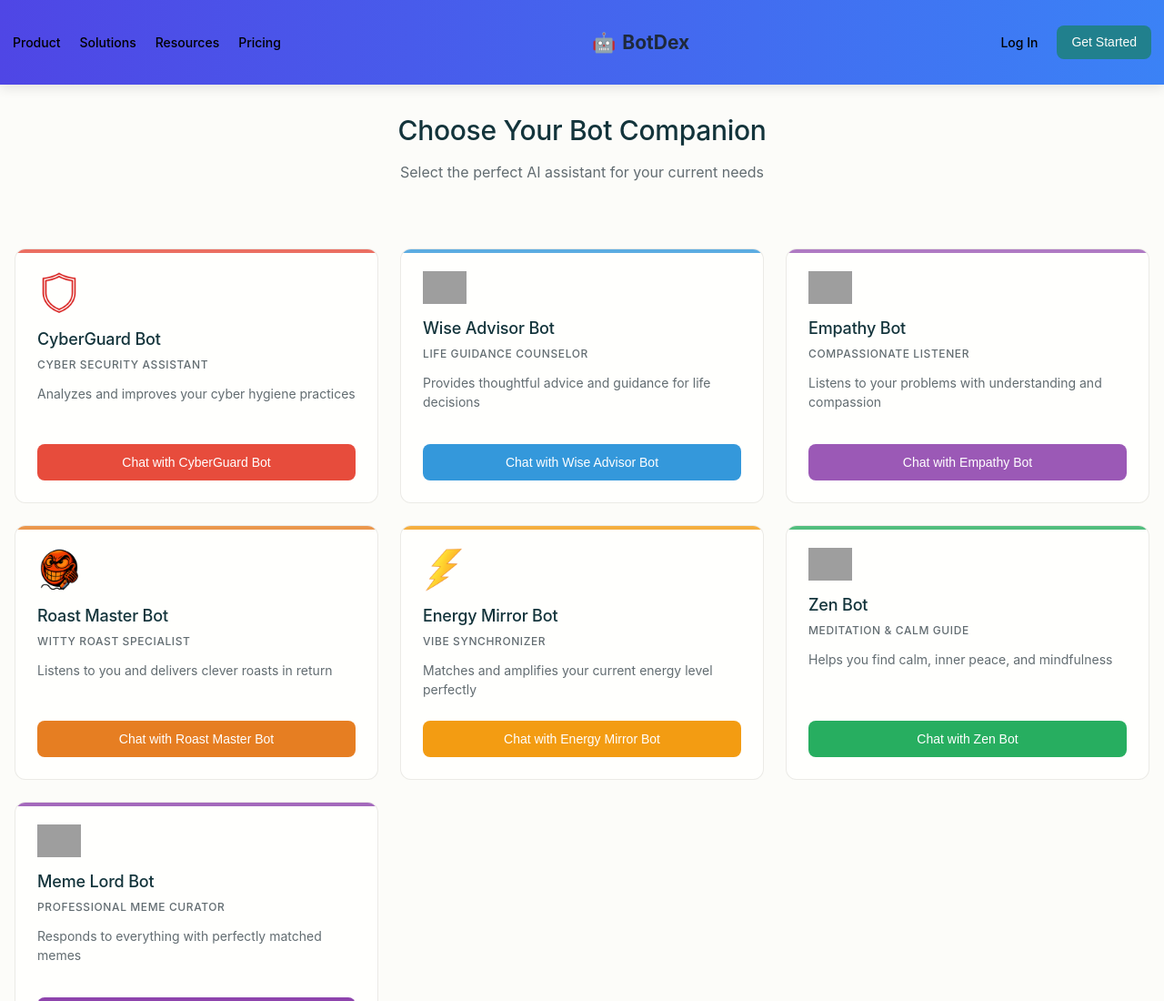
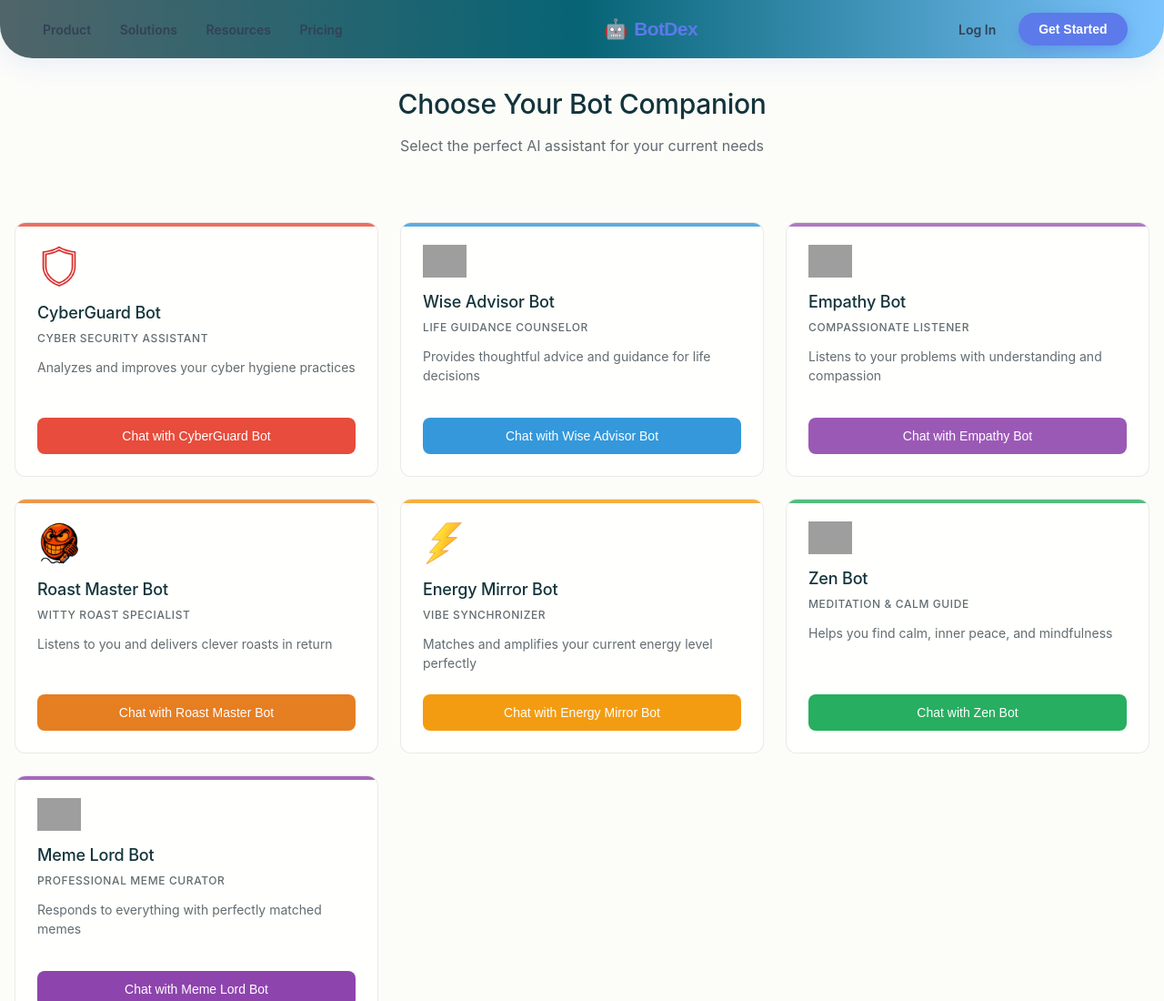
Before and after one commit to Candycane45/BotDex, a website: page index.html in a window 1280 px wide. Shown: the top 1100 px of the page at 91% size. Drawn offline with Linux system fonts and the light colour scheme; grey boxes are pictures that could not be loaded; a web font is replaced by a local one.

Commit message:
commit index.html style.css

```diff
--- a/index.html
+++ b/index.html
@@ -10,23 +10,26 @@
 <body>
     <header class="site-header">
     <div class="header-container">
-        <div class="nav-left">
+
+        <nav class="nav-left" aria-label="Primary navigation">
         <a href="#" class="nav-link">Product</a>
         <a href="#" class="nav-link">Solutions</a>
         <a href="#" class="nav-link">Resources</a>
         <a href="#" class="nav-link">Pricing</a>
-        </div>
+        </nav>
 
-        <div class="logo-text">
+        <a href="#" class="logo-text" aria-label="BotDex home">
         🤖 <span>BotDex</span>
-        </div>
+        </a>
 
-        <div class="nav-right">
+        <nav class="nav-right" aria-label="User navigation">
         <a href="#" class="nav-link">Log In</a>
         <button class="btn btn--primary">Get Started</button>
-        </div>
+        </nav>
+
     </div>
     </header>
+
 
     <div class="container">
         <header class="header">
--- a/style.css
+++ b/style.css
@@ -1247,3 +1247,162 @@ select.form-control {
     color: #e0f2fe;
   }
 }
+
+
+/* Base colors (you can set them as CSS variables if preferred) */
+:root {
+  --color-primary: #5c7aea; /* soothing indigo */
+  --color-primary-hover: #7f92f7;
+  --color-background-header: linear-gradient(90deg, #506569, #066475, #7cc4fe);
+  --color-text-dark: #95c0eb;
+  --color-text-light: #f1f5f9;
+  --color-nav-link: #334155;
+  --color-nav-link-hover: var(--color-primary);
+  --btn-bg-primary: var(--color-primary);
+  --btn-bg-primary-hover: var(--color-primary-hover);
+  --btn-text-primary: #fff;
+}
+
+/* Header Container */
+.site-header {
+  background: var(--color-background-header);
+  padding: 1rem 2rem;
+  border-radius: 0 0 36px 36px;
+  box-shadow: 0 8px 24px rgba(132, 160, 236, 0.15);
+  position: sticky;
+  top: 0;
+  z-index: 100;
+}
+
+/* Flex container within header */
+.header-container {
+  max-width: 1200px;
+  margin: 0 auto;
+  display: flex;
+  align-items: center;
+  justify-content: space-between;
+  gap: 1.5rem;
+  flex-wrap: wrap;
+}
+
+/* Navigation (left and right) */
+.nav-left,
+.nav-right {
+  display: flex;
+  align-items: center;
+  gap: 1.25rem;
+  flex-wrap: wrap;
+}
+
+/* Nav links style */
+.nav-link {
+  color: var(--color-nav-link);
+  text-decoration: none;
+  font-weight: 600;
+  font-size: 1rem;
+  padding: 0.2rem 0.5rem;
+  transition: color 0.25s ease;
+  border-radius: 6px;
+}
+
+.nav-link:hover,
+.nav-link:focus-visible {
+  color: var(--color-nav-link-hover);
+  outline: none;
+  background: rgba(92, 122, 234, 0.15);
+}
+
+/* Logo and brand text */
+.logo-text {
+  font-weight: 800;
+  font-size: 1.5rem;
+  color: var(--color-text-dark);
+  font-family: 'Manrope', sans-serif;
+  user-select: none;
+  display: flex;
+  align-items: center;
+  gap: 0.5rem;
+  text-decoration: none;
+  cursor: pointer;
+  transition: color 0.3s ease;
+}
+
+.logo-text span {
+  font-weight: 800;
+  letter-spacing: -0.03em;
+  color: var(--color-primary);
+}
+
+.logo-text:hover,
+.logo-text:focus-visible {
+  color: var(--btn-bg-primary-hover);
+  outline: none;
+}
+
+/* Buttons */
+.btn--primary {
+  background-color: var(--btn-bg-primary);
+  color: var(--btn-text-primary);
+  border: none;
+  border-radius: 24px;
+  padding: 0.55rem 1.6rem;
+  font-weight: 700;
+  font-size: 1rem;
+  cursor: pointer;
+  box-shadow: 0 4px 12px rgba(92, 122, 234, 0.45);
+  transition:
+    background-color 0.25s ease,
+    box-shadow 0.25s ease,
+    transform 0.15s ease;
+}
+
+.btn--primary:hover,
+.btn--primary:focus-visible {
+  background-color: var(--btn-bg-primary-hover);
+  box-shadow: 0 6px 20px rgba(127, 146, 247, 0.65);
+  outline: none;
+}
+
+.btn--primary:active {
+  transform: scale(0.96);
+}
+
+/* Responsive adjustments */
+@media (max-width: 768px) {
+  .header-container {
+    justify-content: center;
+    gap: 1.2rem;
+  }
+
+  .nav-left,
+  .nav-right {
+    order: 3;
+    width: 100%;
+    justify-content: center;
+    gap: 0.8rem;
+  }
+
+  .logo-text {
+    order: 2;
+  }
+
+  .btn--primary {
+    padding: 0.5rem 1.4rem;
+    font-size: 0.95rem;
+  }
+}
+
+@media (max-width: 480px) {
+  .nav-left,
+  .nav-right {
+    flex-wrap: wrap;
+  }
+
+  .nav-link {
+    font-size: 0.9rem;
+  }
+
+  .logo-text {
+    font-size: 1.3rem;
+  }
+}
```
